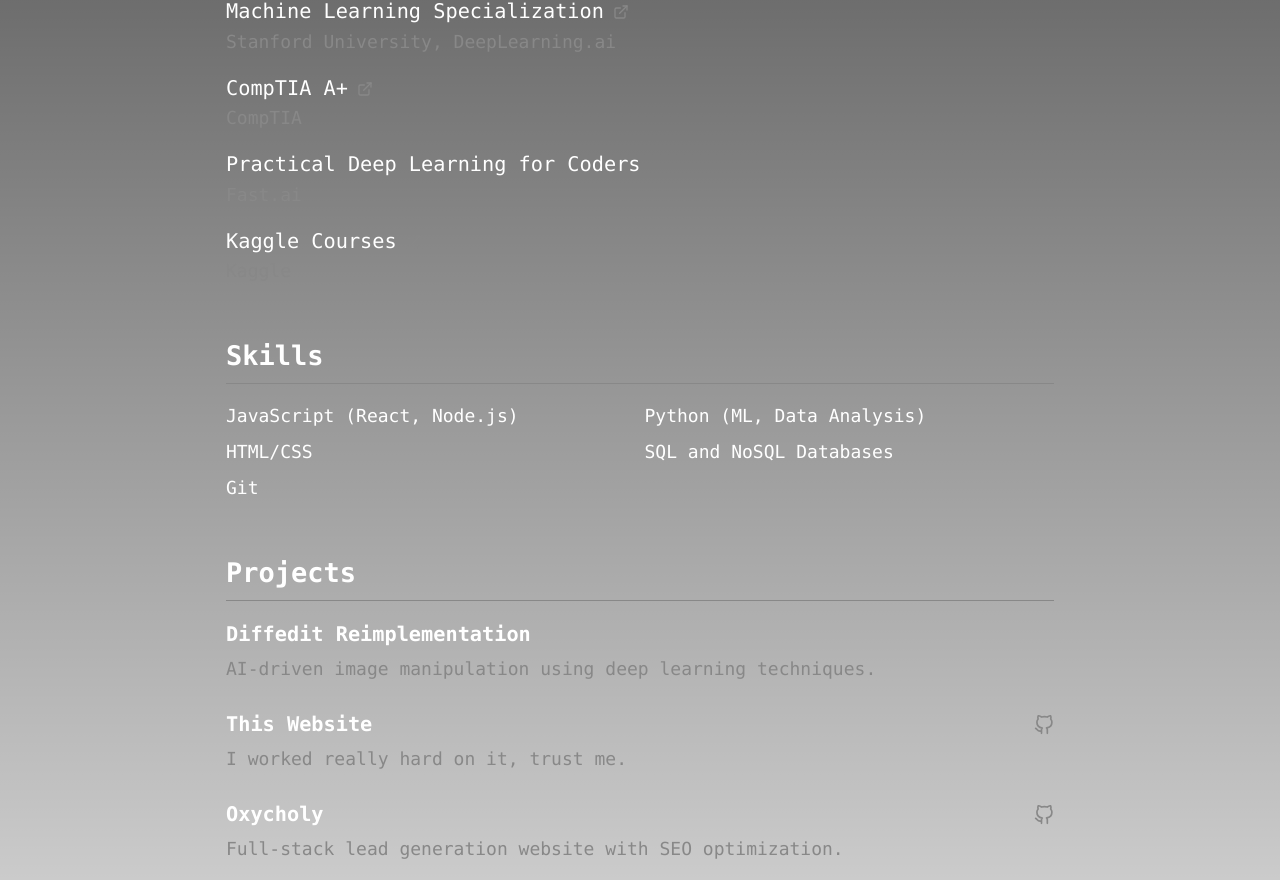
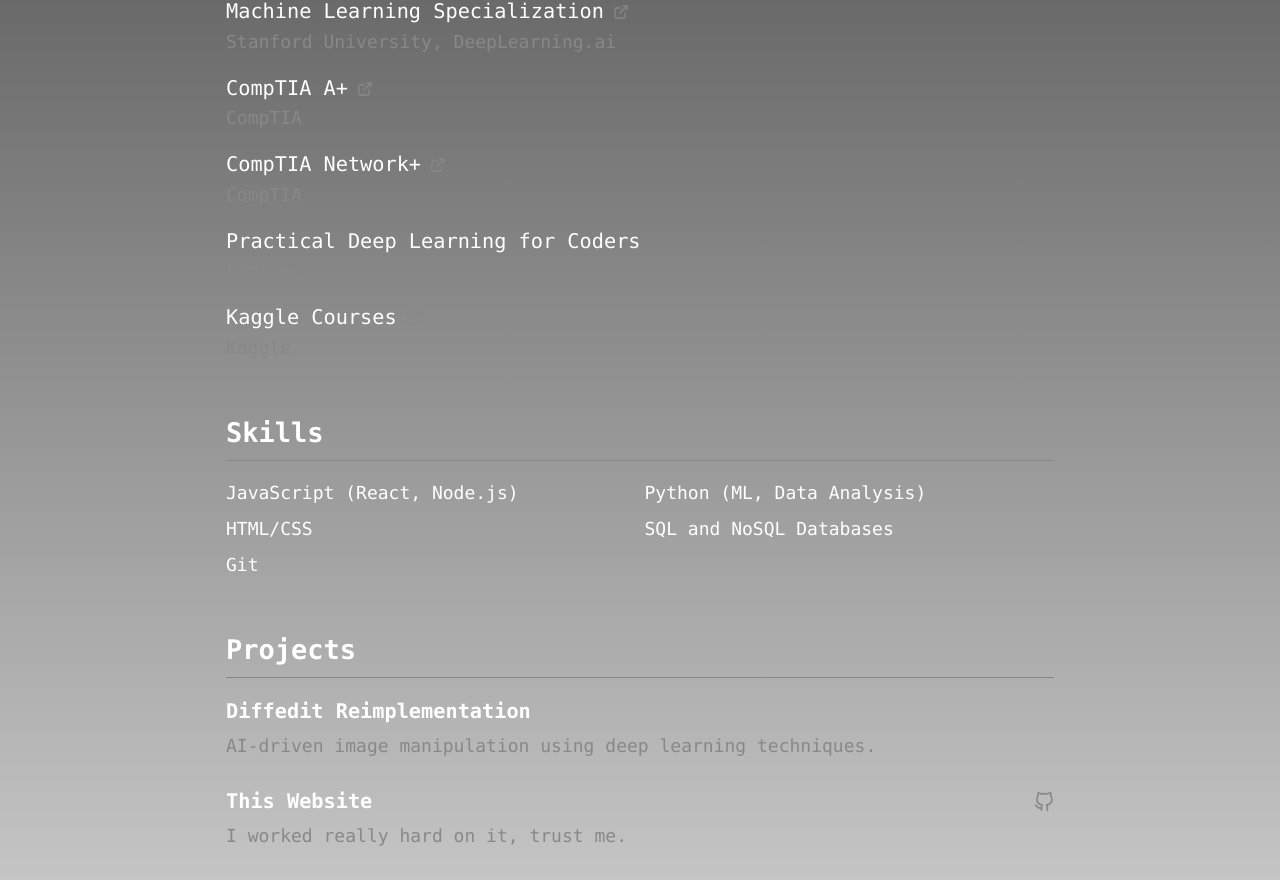
Before and after one commit to thomas-cormican/personal-site, a Next.js app: page / in a window 1280 px wide. Shown: the part 1030-1910 px from the top of the page. Built offline with nearby package versions, Linux system fonts and the light colour scheme.

Commit message:
add network+ to education

```diff
--- a/app/page.js
+++ b/app/page.js
@@ -115,6 +115,11 @@ export default function Home() {
               certificateLink="https://www.credly.com/badges/5e215f55-c79a-4c9e-b6be-992511f7cd2f/public_url"
             />
             <EducationItem
+              title="CompTIA Network+"
+              institution="CompTIA"
+              certificateLink="https://www.credly.com/badges/b5a29352-8a87-4164-9e2e-d13ea1a4953e/public_url"
+            />
+            <EducationItem
               title="Practical Deep Learning for Coders"
               institution="Fast.ai"
             />
```
Also changed, not shown: 1 other file (tests, documents, lock files or other folders).
